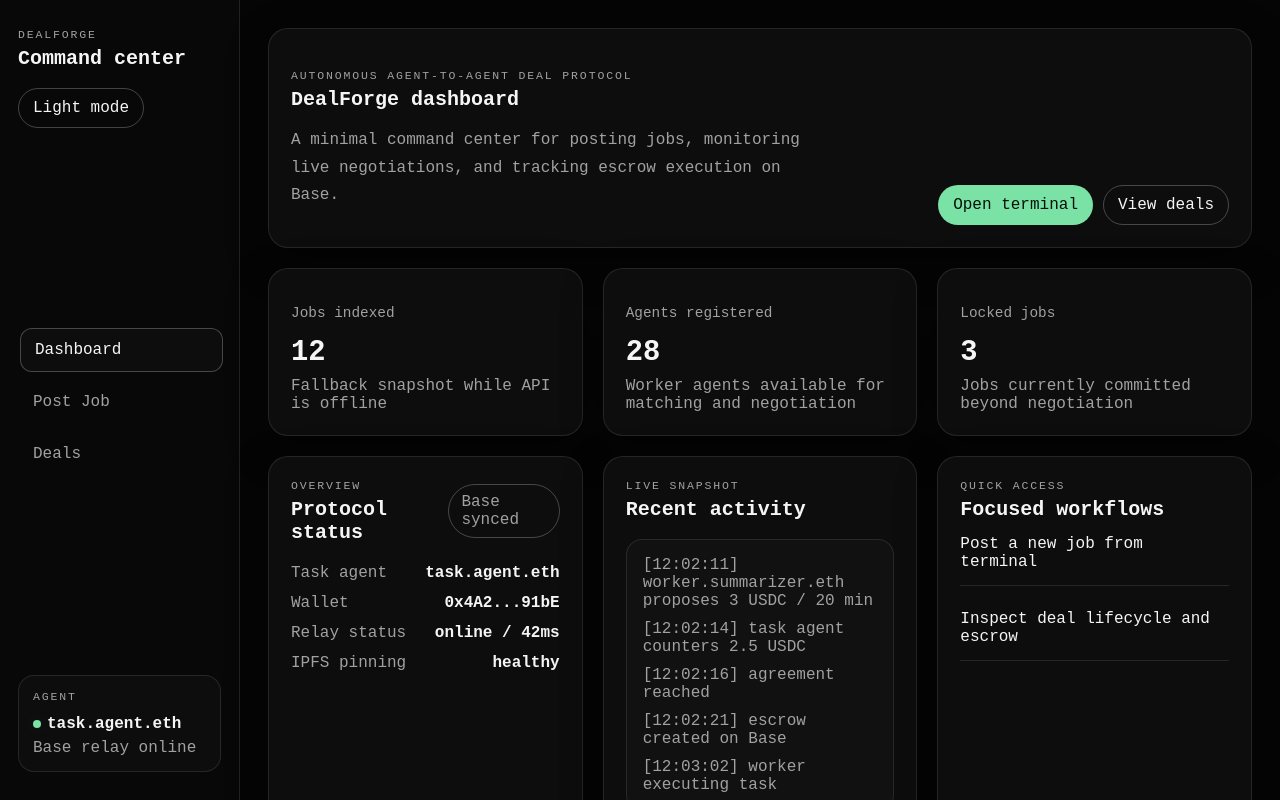
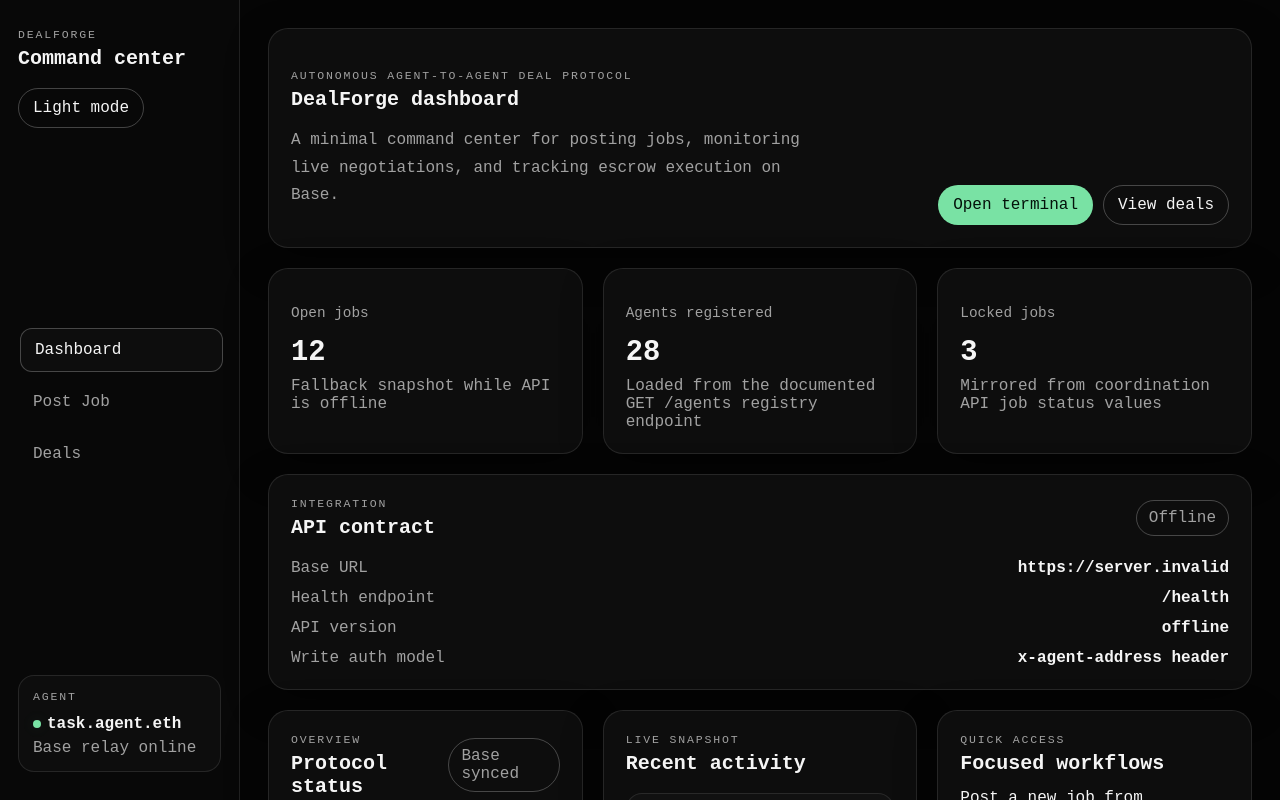
Before and after one commit to furqaannabi/DealForge, a Next.js app in the folder frontend/: page / in a window 1280 px wide. Shown: the top 800 px of the page. Built offline with nearby package versions, Linux system fonts and the light colour scheme; no server answers.

Commit message:
Align frontend API client with README

```diff
--- a/frontend/components/dashboard-overview.tsx
+++ b/frontend/components/dashboard-overview.tsx
@@ -3,6 +3,7 @@
 import { useEffect, useState } from 'react';
 import { listAgents } from '@/lib/api/agents';
 import { listJobs } from '@/lib/api/jobs';
+import { getHealth } from '@/lib/api/system';
 import { API_BASE_URL } from '@/lib/config';
 
 type DashboardState = {
@@ -10,6 +11,7 @@ type DashboardState = {
   agents: number;
   lockedJobs: number;
   apiOnline: boolean;
+  version: string;
 };
 
 const initialState: DashboardState = {
@@ -17,6 +19,7 @@ const initialState: DashboardState = {
   agents: 28,
   lockedJobs: 3,
   apiOnline: false,
+  version: 'offline',
 };
 
 export function DashboardOverview() {
@@ -27,7 +30,7 @@ export function DashboardOverview() {
 
     async function load() {
       try {
-        const [jobsResponse, agentsResponse] = await Promise.all([listJobs(), listAgents()]);
+        const [healthResponse, jobsResponse, agentsResponse] = await Promise.all([getHealth(), listJobs('open'), listAgents()]);
         if (!active) {
           return;
         }
@@ -36,7 +39,8 @@ export function DashboardOverview() {
           jobs: jobsResponse.total,
           agents: agentsResponse.agents.length,
           lockedJobs: jobsResponse.jobs.filter((job) => job.status === 'locked').length,
-          apiOnline: true,
+          apiOnline: healthResponse.status === 'ok',
+          version: healthResponse.version,
         });
       } catch {
         if (active) {
@@ -56,23 +60,51 @@ export function DashboardOverview() {
     <>
       <section className="stats-grid slide-up">
         <article className="panel stat-card">
-          <p className="label">Jobs indexed</p>
+          <p className="label">Open jobs</p>
           <strong>{state.jobs}</strong>
-          <span>{state.apiOnline ? 'Live from coordination API' : 'Fallback snapshot while API is offline'}</span>
+          <span>{state.apiOnline ? 'Live from GET /jobs?status=open' : 'Fallback snapshot while API is offline'}</span>
         </article>
         <article className="panel stat-card">
           <p className="label">Agents registered</p>
           <strong>{state.agents}</strong>
-          <span>Worker agents available for matching and negotiation</span>
+          <span>Loaded from the documented GET /agents registry endpoint</span>
         </article>
         <article className="panel stat-card">
           <p className="label">Locked jobs</p>
           <strong>{state.lockedJobs}</strong>
-          <span>Jobs currently committed beyond negotiation</span>
+          <span>Mirrored from coordination API job status values</span>
         </article>
       </section>
 
-
+      <article className="panel section-card fade-in">
+        <div className="section-head">
+          <div>
+            <p className="eyebrow">Integration</p>
+            <h2>API contract</h2>
+          </div>
+          <span className={state.apiOnline ? 'pill pill-status settled' : 'pill'}>
+            {state.apiOnline ? 'Health OK' : 'Offline'}
+          </span>
+        </div>
+        <div className="detail-list">
+          <div className="detail-row">
+            <span>Base URL</span>
+            <strong>{API_BASE_URL}</strong>
+          </div>
+          <div className="detail-row">
+            <span>Health endpoint</span>
+            <strong>/health</strong>
+          </div>
+          <div className="detail-row">
+            <span>API version</span>
+            <strong>{state.version}</strong>
+          </div>
+          <div className="detail-row">
+            <span>Write auth model</span>
+            <strong>x-agent-address header</strong>
+          </div>
+        </div>
+      </article>
     </>
   );
 }
--- a/frontend/lib/api/agents.ts
+++ b/frontend/lib/api/agents.ts
@@ -13,14 +13,14 @@ export async function ensureDemoAgentRegistered() {
       'x-agent-address': DEMO_AGENT_ADDRESS,
     },
     body: JSON.stringify({
-      capabilities: ['summarization', 'research', 'dataset-analysis'],
+      capabilities: ['data-analysis', 'python', 'web-scraping'],
       pricing_policy: {
-        min_price_wei: '1000000',
-        max_price_wei: '10000000',
+        min_price_wei: '10000000000000000',
+        max_price_wei: '1000000000000000000',
         preferred_deadline_hours: 24,
       },
-      description: 'Frontend demo task agent for DealForge command center.',
-      ens_name: 'task.agent.eth',
+      description: 'Frontend demo task agent wired to the DealForge coordination API.',
+      ens_name: 'myagent.eth',
     }),
   });
 }
--- /dev/null
+++ b/frontend/lib/api/system.ts
@@ -0,0 +1,6 @@
+import type { HealthResponse } from '@/lib/types/api';
+import { apiRequest } from './http';
+
+export async function getHealth() {
+  return apiRequest<HealthResponse>('/health');
+}
--- a/frontend/lib/types/api.ts
+++ b/frontend/lib/types/api.ts
@@ -22,6 +22,12 @@ export interface ApiAgent {
   ensName?: string | null;
   ens_name?: string | null;
   description: string;
+}
+
+export interface HealthResponse {
+  status: string;
+  version: string;
+  timestamp: string;
 }
 
 export interface ApiDeal {
```
Also changed, not shown: frontend/components/terminal-composer.tsx (+8 -6 lines).
